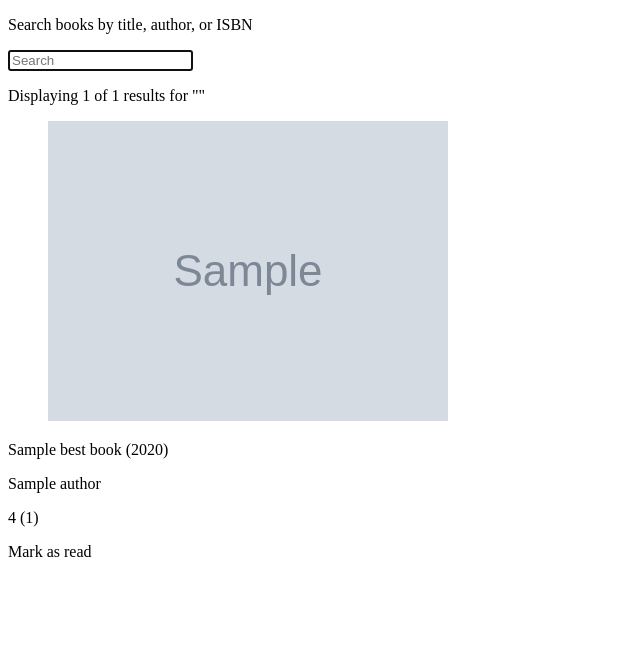
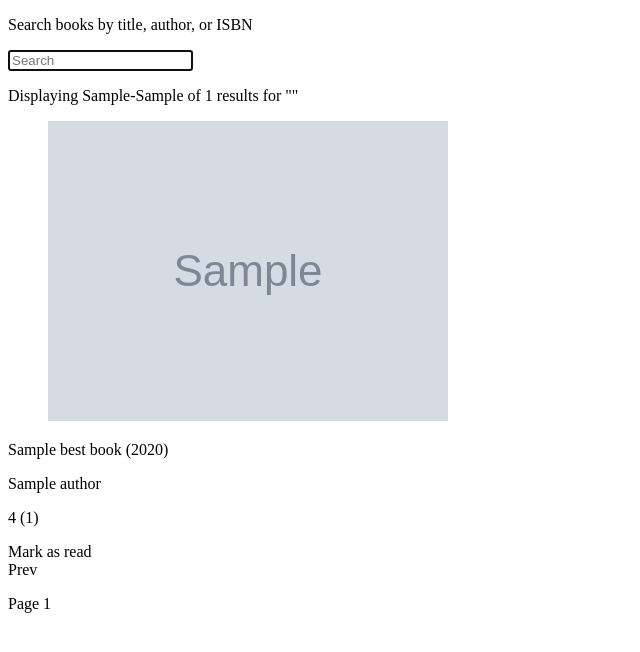
Before and after one commit to jessebraham/omnibus, a Python web app: template omnibus/web/templates/web/search.html in a window 1280 px wide. Shown: the part 44-696 px from the top of the page, without its empty margins (0-640 px from the left). Run offline with Jinja, Linux system fonts and the light colour scheme; the template is opened without the code that fills it: most values are stand-ins (such as "Sample title", 1, 10 or a date in 2020); grey boxes marked "Sample" are stand-in pictures.

Commit message:
Simple pagination of search results

```diff
--- a/omnibus/web/templates/web/macros/search_results.jinja
+++ b/omnibus/web/templates/web/macros/search_results.jinja
@@ -4,7 +4,7 @@
    # given search.
    #}
   {% if data["total_results"]|int > 0 %}
-    <p class="mb-3">Displaying {{ data["results"]["work"]|length }} of {{ data["total_results"] }} results for "{{ data["query"] }}"</p>
+    <p class="mb-6">Displaying {{ data["results_start"] }}-{{ data["results_end"] }} of {{ data["total_results"] }} results for "{{ data["query"] }}"</p>
   {% else %}
     <p>Displaying 0 results for "{{ data["query"] }}"</p>
   {% endif %}
@@ -41,3 +41,15 @@
     </div>
   </div>
 {%- endmacro %}
+
+{% macro paginator(results, page) -%}
+  <div class="flex items-center justify-center mt-12">
+    {% if results["results_start"]|int > 1 %}
+      <span class="prev-page cursor-pointer text-gray-700 text-sm hover:underline uppercase w-20">Prev</span>
+    {% endif %}
+    <p class="px-6 text-center text-sm uppercase">Page {{ page }}</p>
+    {% if results["results_end"]|int < results["total_results"]|int %}
+      <span class="next-page cursor-pointer text-gray-700 text-sm text-right hover:underline uppercase w-20">Next</span>
+    {% endif %}
+  </div>
+{%- endmacro %}
--- a/omnibus/web/templates/web/search.html
+++ b/omnibus/web/templates/web/search.html
@@ -1,5 +1,5 @@
 {% extends "web/partials/base.html" %}
-{% from "web/macros/search_results.jinja" import results_count, result_item %}
+{% from "web/macros/search_results.jinja" import results_count, result_item, paginator %}
 
 
 {% block title %}
@@ -10,12 +10,11 @@ Search - Omnibus
 {% block content %}
 <p class="mb-3">Search books by title, author, or ISBN</p>
 
-<form method="post" action="{{ url('search') }}" class="mb-12">
-  <input type="hidden" name="csrfmiddlewaretoken" value="{{ csrf_token }}" />
+<form method="get" action="{{ url('search') }}" class="mb-12">
+  <input id="page-number" name="page" type="hidden" value="{{ page if page else 1 }}" />
   <input name="query" placeholder="Search" class="border border-gray-900 px-2 py-1 w-full" autofocus />
 </form>
 
-<div>
 {% if results %}
   {{ results_count(results) }}
 
@@ -23,11 +22,6 @@ Search - Omnibus
     {{ result_item(work, read) }}
   {% endfor %}
 
-  {% if results["results_end"] < results["total_results"] %}
-    <p class="mt-6">
-      <a href="#" class="text-gray-700 hover:underline">Load more</a>
-    </p>
-  {% endif %}
+  {{ paginator(results, page) }}
 {% endif %}
-</div>
 {% endblock %}
--- a/omnibus/web/views.py
+++ b/omnibus/web/views.py
@@ -22,12 +22,13 @@ def index(request):
 
 
 def search(request):
-    query = request.POST.get("query")
+    query = request.GET.get("query")
     if query is not None:
-        page = request.POST.get("page", 1)
+        page = request.GET.get("page", 1)
         context = {
             "results": GoodreadsClient.search(query, page),
             "read": {b.id for b in Book.objects.all()},
+            "page": page,
         }
     else:
         context = {}
```
Also changed, not shown: omnibus/web/static/js/index.js (+31 -3 lines).
